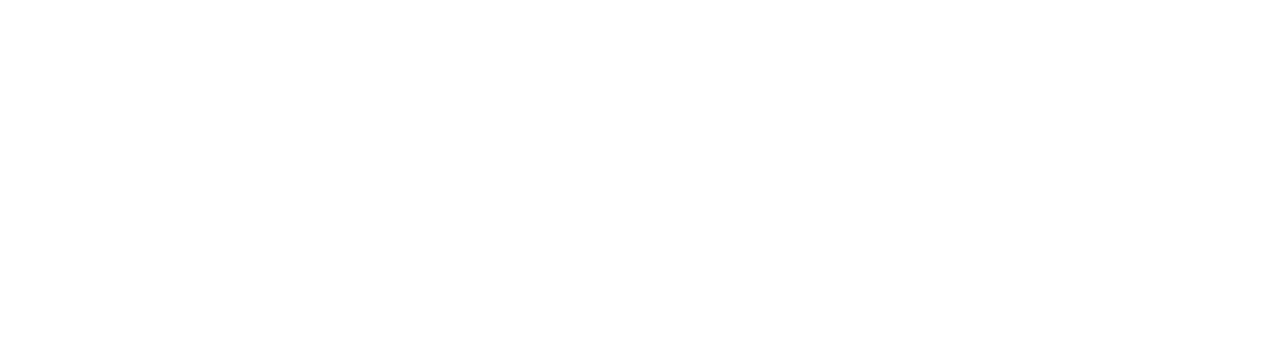
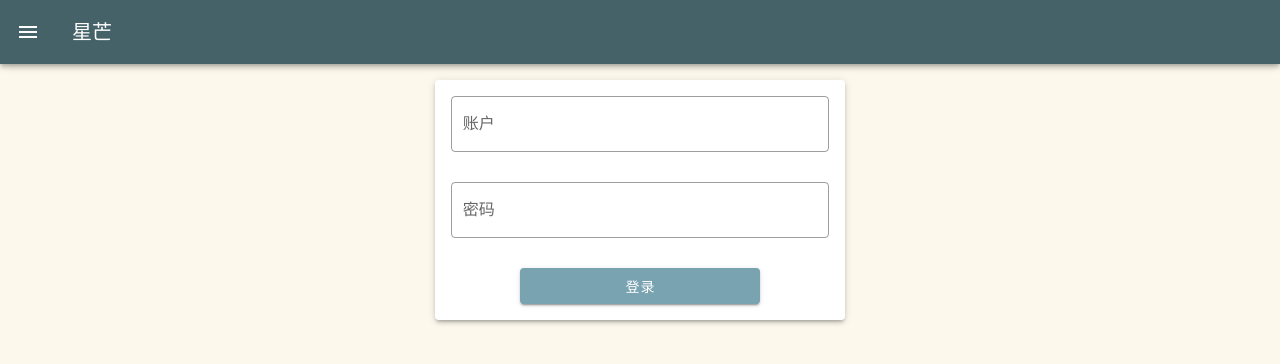
Before and after one commit to YeEeck/daily-check-demo, a Vue app: page /#/login in a window 1280 px wide. Shown: the top 364 px of the page. Built offline with nearby package versions, Linux system fonts and the light colour scheme.

Commit message:
finish login

```diff
--- a/package.json
+++ b/package.json
@@ -8,6 +8,7 @@
     "lint": "vue-cli-service lint"
   },
   "dependencies": {
+    "axios": "^0.24.0",
     "core-js": "^3.6.5",
     "vue": "^2.6.11",
     "vue-router": "^3.2.0",
--- a/src/App.vue
+++ b/src/App.vue
@@ -1,14 +1,58 @@
 <template>
   <div id="app">
-    <router-view/>
+    <v-app>
+      <v-app-bar color="#456268" dark app>
+        <v-app-bar-nav-icon @click="open = true"></v-app-bar-nav-icon>
+
+        <v-toolbar-title>星芒</v-toolbar-title>
+      </v-app-bar>
+      <v-main>
+
+        <router-view />
+
+      </v-main>
+      <v-navigation-drawer v-model="open" absolute temporary>
+        <v-list-item>
+          <v-list-item-content>
+            <v-list-item-title>中枢</v-list-item-title>
+          </v-list-item-content>
+        </v-list-item>
+
+        <v-divider></v-divider>
+
+        <v-list dense>
+          <v-list-item link v-for="item in items" :key="item.title">
+            <v-list-item-icon>
+              <v-icon>{{ item.icon }}</v-icon>
+            </v-list-item-icon>
+            <v-list-item-content>
+              <v-list-item-title>{{ item.title }}</v-list-item-title>
+            </v-list-item-content>
+          </v-list-item>
+        </v-list>
+      </v-navigation-drawer>
+    </v-app>
   </div>
 </template>
 
+<script>
+export default {
+  data: () => ({
+    open: false,
+    items: [
+      { icon: "", title: "刻印工房" },
+      { icon: "", title: "星台" },
+    ],
+  }),
+};
+</script>
+
 <style>
-html{
+html {
   width: 100%;
 }
-#app{
+#app {
   width: 100%;
+  background-color: #FCF8EC;
 }
 </style>
--- /dev/null
+++ b/src/network/request.js
@@ -0,0 +1,13 @@
+import axios from "axios";
+
+export function request(config) {
+    const instant = axios.create({
+        baseURL: "https://e023c809-e7bf-479b-b0ec-ecf089c638f1.bspapp.com/http",
+        headers: {
+            'Content-Type': 'application/json'
+        },
+        timeout: 8000,
+    });
+
+    return instant(config);
+}
--- /dev/null
+++ b/src/network/user.js
@@ -0,0 +1,25 @@
+import { request } from "./request"
+
+export function login({ account, password }) {
+    return request({
+        url: "/user",
+        method: "POST",
+        data: {
+            type: 1,
+            account: account,
+            password: password
+        }
+    })
+}
+
+export function reg({ account, password }) {
+    return request({
+        url: "/user",
+        method: "POST",
+        data: {
+            type: 2,
+            account: account,
+            password: password
+        }
+    })
+}
--- a/src/router/index.js
+++ b/src/router/index.js
@@ -10,6 +10,11 @@
     name: 'Home',
     component: Home
   },
+  {
+    path: '/login',
+    name: 'Login',
+    component:()=> import('../views/Login')
+  }
 ]
 
 const router = new VueRouter({
--- a/src/views/Home.vue
+++ b/src/views/Home.vue
@@ -1,12 +1,5 @@
 <template>
   <div class="home">
-    <v-app>
-      <v-app-bar color="#456268" dark app>
-        <v-app-bar-nav-icon @click="open = true"></v-app-bar-nav-icon>
-
-        <v-toolbar-title>星芒</v-toolbar-title>
-      </v-app-bar>
-      <v-main class="main">
         <v-row justify="center" class="top-bar">
           <v-col cols="6">
             <div class="text-center top-margin-medium">
@@ -40,29 +33,6 @@
         <v-row justify="center">
           <v-col cols="auto"> </v-col>
         </v-row>
-      </v-main>
-
-      <v-navigation-drawer v-model="open" absolute temporary>
-        <v-list-item>
-          <v-list-item-content>
-            <v-list-item-title>观测中枢</v-list-item-title>
-          </v-list-item-content>
-        </v-list-item>
-
-        <v-divider></v-divider>
-
-        <v-list dense>
-          <v-list-item link v-for="item in items" :key="item.title">
-            <v-list-item-icon>
-              <v-icon>{{ item.icon }}</v-icon>
-            </v-list-item-icon>
-            <v-list-item-content>
-              <v-list-item-title style="font-family:">{{ item.title }}</v-list-item-title>
-            </v-list-item-content>
-          </v-list-item>
-        </v-list>
-      </v-navigation-drawer>
-    </v-app>
   </div>
 </template>
 
@@ -73,11 +43,6 @@
   data: () => ({
     buttonIcon: true,
     today: "2019-01-08",
-    open: false,
-    items: [
-      { icon: "", title: "刻印工房" },
-      { icon: "", title: "星台" },
-    ],
     events: [
       {
         name: "Weekly Meeting",
@@ -97,6 +62,10 @@
     continuous: 0,
     max: 0,
   }),
+
+  mounted(){
+    this.$router.push("/login");
+  },
 
   methods: {
     doing() {
--- /dev/null
+++ b/src/views/Login.vue
@@ -0,0 +1,90 @@
+<template>
+  <div>
+    <v-row justify="center">
+      <v-col cols="11" lg="4">
+        <v-card
+          class="text-center top-margin-medium padding-medium"
+          elevation="3"
+        >
+          <v-row>
+            <v-col>
+              <v-text-field
+                outlined
+                label="账户"
+                v-model="account"
+              ></v-text-field>
+              <v-text-field
+                outlined
+                label="密码"
+                v-model="password"
+              ></v-text-field>
+              <v-btn
+                color="#79A3B1"
+                dark
+                class="big-btn btn-white-text"
+                @click="login"
+                >登录</v-btn
+              >
+            </v-col>
+          </v-row>
+        </v-card>
+      </v-col>
+    </v-row>
+
+    <v-snackbar v-model="failSnackBar">
+      {{ failText }}
+    </v-snackbar>
+  </div>
+</template>
+
+<script>
+import { login } from "../network/user";
+export default {
+  data: () => ({
+    account: "",
+    password: "",
+    failSnackBar: false,
+    failText: "",
+  }),
+  mounted() {
+    let account = localStorage.getItem("account");
+    let password = localStorage.getItem("password");
+    if (account != null && password != null) {
+      this.account = account;
+      this.password = password;
+      this.login();
+    }
+  },
+  methods: {
+    login() {
+      login({ account: this.account, password: this.password }).then((res) => {
+        if (res.data.success == "false") {
+          this.failText = "登录失败，账号或密码错误";
+          this.failSnackBar = true;
+        } else {
+          localStorage.setItem("account", this.account);
+          localStorage.setItem("password", this.password);
+          this.$router.push("/");
+        }
+      });
+    },
+  },
+};
+</script>
+
+<style>
+.big-title {
+  font-size: 2rem;
+  font-weight: bold;
+}
+.dark-theme-font-color {
+  color: #456268;
+}
+.padding-medium {
+  padding: 1rem;
+}
+.big-btn {
+  width: 15rem;
+  height: 2rem;
+}
+</style>
```
Also changed, not shown: 1 other file (tests, documents, lock files or other folders).
